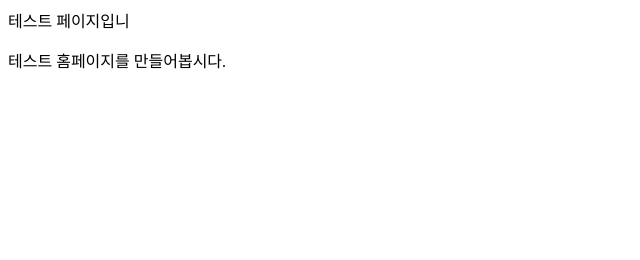
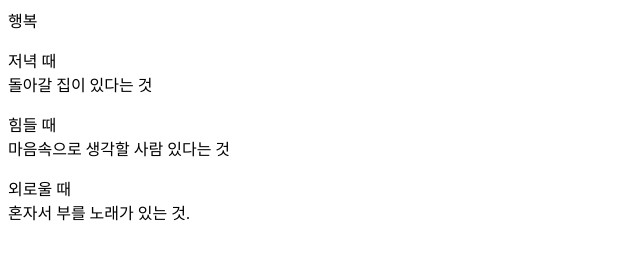
Before and after one commit to sujindu/myweb, a plain HTML site: page index.html in a window 1280 px wide. Shown: the whole page, without its empty margins (0-640 px from the left). Drawn offline with Linux system fonts and the light colour scheme.

Commit message:
Update index.html

```diff
--- a/index.html
+++ b/index.html
@@ -1,9 +1,11 @@
 <!Doctype html>
 <html>
   <head>
-    테스트 페이지입니
+    행복
   </head>
   <body>
-    <p>테스트 홈페이지를 만들어봅시다.</p>
+    <p>저녁 때<br>돌아갈 집이 있다는 것</p>
+    <p>힘들 때<br>마음속으로 생각할 사람 있다는 것</p>
+    <p>외로울 때<br>혼자서 부를 노래가 있는 것.</p>
   </body>
 </html>
```
